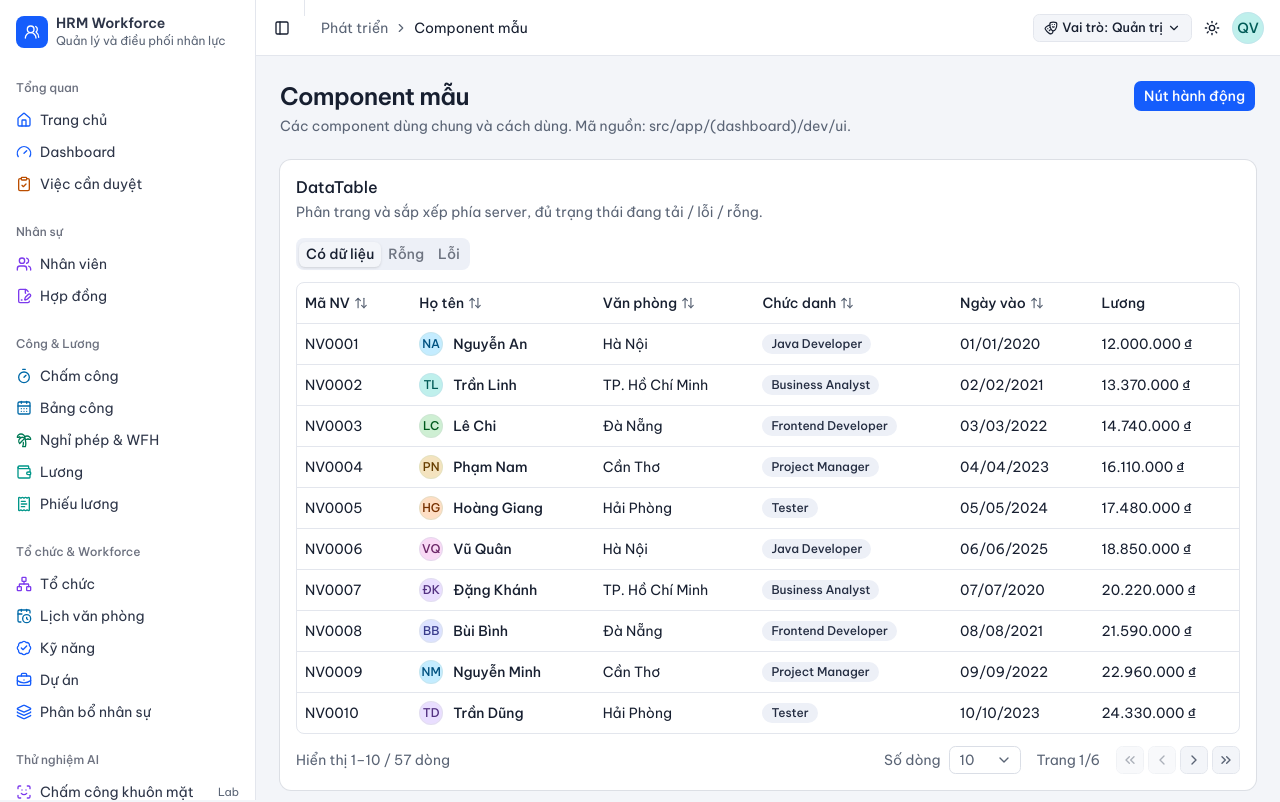
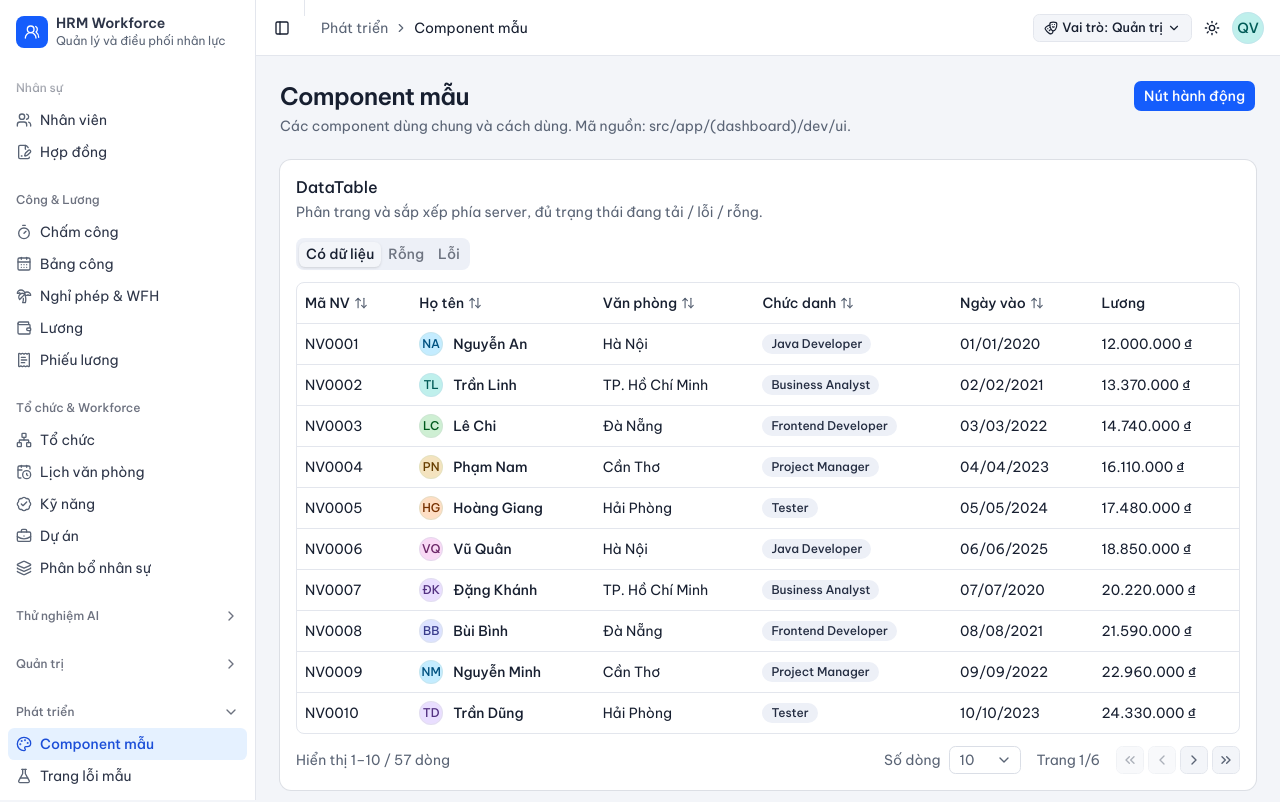
Before and after one commit to supermoi2703/hr-workforce-frontend, a Next.js app: page /dev/ui in a window 1280 px wide. Shown: the top 802 px of the page. Built offline with nearby package versions, Linux system fonts and the light colour scheme.

Commit message:
feat(ui): monochrome sidebar icons, collapsible groups and scroll hints

```diff
--- a/src/app/globals.css
+++ b/src/app/globals.css
@@ -169,3 +169,14 @@
     scroll-behavior: auto !important;
   }
 }
+/* Sidebar: hiện thanh cuộn mảnh (shadcn mặc định ẩn hẳn), để người dùng biết menu còn mục bên dưới.
+   Đặt ngoài @layer để thắng tiện ích no-scrollbar của component. */
+[data-slot="sidebar-content"] {
+  scrollbar-width: thin;
+  scrollbar-color: var(--border) transparent;
+}
+
+/* Chế độ chỉ có icon: cột hẹp, vệt mờ ở mép đã đủ báo hiệu nên ẩn thanh cuộn. */
+[data-collapsible="icon"] [data-slot="sidebar-content"] {
+  scrollbar-width: none;
+}
--- a/src/components/shared/app-shell/app-sidebar.tsx
+++ b/src/components/shared/app-shell/app-sidebar.tsx
@@ -1,8 +1,10 @@
 "use client";
 
+import { useEffect, useRef, useState } from "react";
 import Link from "next/link";
 import { usePathname } from "next/navigation";
-import { UsersRoundIcon } from "lucide-react";
+import { ChevronRightIcon, UsersRoundIcon } from "lucide-react";
+import { Collapsible, CollapsibleContent, CollapsibleTrigger } from "@/components/ui/collapsible";
 import {
   Sidebar,
   SidebarContent,
@@ -15,19 +17,98 @@ import {
   SidebarMenuButton,
   SidebarMenuItem,
   SidebarRail,
+  useSidebar,
 } from "@/components/ui/sidebar";
 import { useCurrentUser } from "@/lib/auth/auth-provider";
-import { DOMAIN_TONE_TEXT } from "../icon-tile";
-import { findNavMatch, getNavGroups } from "./navigation";
+import { cn } from "@/lib/utils";
+import { findNavMatch, getNavGroups, type NavItem } from "./navigation";
+
+// Trạng thái đóng/mở của các nhóm thu gọn được, theo tên nhóm. Lưu ở trình duyệt để giữ khi tải lại trang.
+const OPEN_GROUPS_KEY = "hrm.sidebar.openGroups";
+
+function readOpenGroups(): Record<string, boolean> {
+  try {
+    const parsed: unknown = JSON.parse(window.localStorage.getItem(OPEN_GROUPS_KEY) ?? "{}");
+    return parsed && typeof parsed === "object" ? (parsed as Record<string, boolean>) : {};
+  } catch {
+    return {};
+  }
+}
+
+function writeOpenGroups(value: Record<string, boolean>) {
+  try {
+    window.localStorage.setItem(OPEN_GROUPS_KEY, JSON.stringify(value));
+  } catch {
+    // Trình duyệt chặn storage: vẫn đóng/mở được trong phiên hiện tại.
+  }
+}
 
 export function AppSidebar() {
   const pathname = usePathname();
   const { can } = useCurrentUser();
-  const activeHref = findNavMatch(pathname)?.item.href;
+  const { state, isMobile } = useSidebar();
+  const contentRef = useRef<HTMLDivElement>(null);
+
+  const activeMatch = findNavMatch(pathname);
+  const activeHref = activeMatch?.item.href;
+  const activeGroup = activeMatch?.group.label;
+
+  // Sidebar chỉ render ở trình duyệt (sau khi xác định đăng nhập) nên đọc localStorage ngay được.
+  const [openGroups, setOpenGroups] = useState(() => {
+    const stored = readOpenGroups();
+    return activeGroup ? { ...stored, [activeGroup]: true } : stored;
+  });
+
+  // Chuyển sang trang thuộc một nhóm đang đóng thì tự mở nhóm đó.
+  const [prevActiveGroup, setPrevActiveGroup] = useState(activeGroup);
+  if (activeGroup !== prevActiveGroup) {
+    setPrevActiveGroup(activeGroup);
+    if (activeGroup && !openGroups[activeGroup]) setOpenGroups({ ...openGroups, [activeGroup]: true });
+  }
+
+  function setGroupOpen(label: string, open: boolean) {
+    const next = { ...openGroups, [label]: open };
+    setOpenGroups(next);
+    writeOpenGroups(next);
+  }
+
+  // Mở thẳng một trang ở cuối menu: cuộn mục đang chọn vào giữa (tránh vùng mờ ở mép).
+  useEffect(() => {
+    contentRef.current
+      ?.querySelector('[data-slot="sidebar-menu-button"][data-active]')
+      ?.scrollIntoView({ block: "center" });
+  }, [activeHref]);
+
+  // Chế độ chỉ có icon không hiện tên nhóm, nên mọi nhóm luôn mở để không mất mục nào.
+  const iconOnly = state === "collapsed" && !isMobile;
 
   const groups = getNavGroups()
     .map((group) => ({ ...group, items: group.items.filter((item) => can(item.access)) }))
     .filter((group) => group.items.length > 0);
+
+  function renderItems(items: NavItem[]) {
+    return (
+      <SidebarMenu>
+        {items.map((item) => {
+          const isActive = item.href === activeHref;
+          return (
+            <SidebarMenuItem key={item.href}>
+              <SidebarMenuButton render={<Link href={item.href} />} isActive={isActive} tooltip={item.title}>
+                {/* Icon xám; mục đang mở và lúc rê chuột thì theo màu chữ của mục. */}
+                <item.icon
+                  className={isActive ? undefined : "text-muted-foreground transition-colors group-hover/menu-button:text-sidebar-accent-foreground"}
+                />
+                <span>{item.title}</span>
+              </SidebarMenuButton>
+              {item.badge && (
+                <SidebarMenuBadge className="text-[0.7rem] font-normal text-muted-foreground">{item.badge}</SidebarMenuBadge>
+              )}
+            </SidebarMenuItem>
+          );
+        })}
+      </SidebarMenu>
+    );
+  }
 
   return (
     <Sidebar collapsible="icon" className="border-r">
@@ -46,35 +127,36 @@ export function AppSidebar() {
           </SidebarMenuItem>
         </SidebarMenu>
       </SidebarHeader>
-      <SidebarContent>
-        {groups.map((group) => (
+      {/* scroll-fade-y: mép trên/dưới mờ dần khi còn mục bị che, tự hết khi cuộn tới đầu/cuối. */}
+      <SidebarContent ref={contentRef} className="scroll-fade-y group-data-[collapsible=icon]:overflow-y-auto">
+        {groups.map((group) => {
+          if (!group.collapsible) {
+            return (
               <SidebarGroup key={group.label}>
                 <SidebarGroupLabel>{group.label}</SidebarGroupLabel>
-            <SidebarGroupContent>
-              <SidebarMenu>
-                {group.items.map((item) => {
-                  const isActive = item.href === activeHref;
+                <SidebarGroupContent>{renderItems(group.items)}</SidebarGroupContent>
+              </SidebarGroup>
+            );
+          }
+
+          const open = iconOnly || (openGroups[group.label] ?? false);
           return (
-                    <SidebarMenuItem key={item.href}>
-                      <SidebarMenuButton
-                        render={<Link href={item.href} />}
-                        isActive={isActive}
-                        tooltip={item.title}
+            <Collapsible key={group.label} open={open} onOpenChange={(next) => setGroupOpen(group.label, next)}>
+              <SidebarGroup>
+                <SidebarGroupLabel
+                  render={<CollapsibleTrigger />}
+                  className="w-full cursor-pointer hover:bg-sidebar-accent hover:text-sidebar-accent-foreground"
                 >
-                        {/* Icon mang màu nhóm chức năng; mục đang mở dùng màu thương hiệu. */}
-                        <item.icon className={isActive ? undefined : DOMAIN_TONE_TEXT[item.tone ?? group.tone]} />
-                        <span>{item.title}</span>
-                      </SidebarMenuButton>
-                      {item.badge && (
-                        <SidebarMenuBadge className="text-[0.7rem] font-normal text-muted-foreground">{item.badge}</SidebarMenuBadge>
-                      )}
-                    </SidebarMenuItem>
+                  {group.label}
+                  <ChevronRightIcon className={cn("ml-auto transition-transform", open && "rotate-90")} aria-hidden />
+                </SidebarGroupLabel>
+                <CollapsibleContent>
+                  <SidebarGroupContent>{renderItems(group.items)}</SidebarGroupContent>
+                </CollapsibleContent>
+              </SidebarGroup>
+            </Collapsible>
           );
         })}
-              </SidebarMenu>
-            </SidebarGroupContent>
-          </SidebarGroup>
-        ))}
       </SidebarContent>
       <SidebarRail />
     </Sidebar>
--- a/src/components/shared/app-shell/navigation.ts
+++ b/src/components/shared/app-shell/navigation.ts
@@ -25,7 +25,6 @@ import {
   type LucideIcon,
 } from "lucide-react";
 import type { Access } from "@/lib/auth/types";
-import type { DomainTone } from "../icon-tile";
 
 export type NavItem = {
   title: string;
@@ -38,8 +37,6 @@ export type NavItem = {
   badge?: string;
   /** Người phụ trách mục này, khi khác người phụ trách cả nhóm. */
   owner?: Owner;
-  /** Màu icon, khi khác màu của cả nhóm. */
-  tone?: DomainTone;
 };
 
 type Owner = "cuongvv" | "truongnd" | "quangnn";
@@ -48,11 +45,14 @@ export type NavGroup = {
   label: string;
   /** Người phụ trách nhóm menu: chỉ người này sửa các mục trong nhóm. */
   owner: Owner;
-  /** Màu icon của nhóm chức năng (xem DomainTone). */
-  tone: DomainTone;
   items: NavItem[];
   /** Chỉ hiện khi chạy dev (`next dev`). */
   devOnly?: boolean;
+  /**
+   * Nhóm ít dùng: thu gọn được, mặc định đóng (tự mở khi đang ở trang thuộc nhóm). Nhóm dùng hằng ngày
+   * để luôn mở.
+   */
+  collapsible?: boolean;
 };
 
 const MANAGEMENT: Access = { roles: ["ADMIN", "HR", "MANAGER"] };
@@ -67,17 +67,15 @@ export const NAV_GROUPS: NavGroup[] = [
   {
     label: "Tổng quan",
     owner: "quangnn",
-    tone: "project",
     items: [
       { title: "Trang chủ", href: "/", icon: HouseIcon },
       { title: "Dashboard", href: "/dashboard", icon: GaugeIcon, access: MANAGEMENT, task: "3.6" },
-      { title: "Việc cần duyệt", href: "/approvals", icon: ClipboardCheckIcon, task: "1.6.2", owner: "cuongvv", tone: "approval" },
+      { title: "Việc cần duyệt", href: "/approvals", icon: ClipboardCheckIcon, task: "1.6.2", owner: "cuongvv" },
     ],
   },
   {
     label: "Nhân sự",
     owner: "cuongvv",
-    tone: "people",
     items: [
       { title: "Nhân viên", href: "/employees", icon: UsersIcon, access: MANAGEMENT, task: "1.4" },
       { title: "Hợp đồng", href: "/contracts", icon: FileSignatureIcon, access: HR_ONLY, task: "1.5" },
@@ -86,22 +84,20 @@ export const NAV_GROUPS: NavGroup[] = [
   {
     label: "Công & Lương",
     owner: "truongnd",
-    tone: "time",
     items: [
       { title: "Chấm công", href: "/attendance", icon: TimerIcon, task: "2.2" },
       { title: "Bảng công", href: "/timesheets", icon: CalendarDaysIcon, task: "2.3" },
-      { title: "Nghỉ phép & WFH", href: "/leave", icon: TreePalmIcon, task: "2.4, 2.5", tone: "leave" },
-      { title: "Lương", href: "/payroll", icon: WalletIcon, access: HR_ONLY, task: "2.7, 2.8", tone: "money" },
-      { title: "Phiếu lương", href: "/payslips", icon: ReceiptTextIcon, task: "2.9", tone: "money" },
+      { title: "Nghỉ phép & WFH", href: "/leave", icon: TreePalmIcon, task: "2.4, 2.5" },
+      { title: "Lương", href: "/payroll", icon: WalletIcon, access: HR_ONLY, task: "2.7, 2.8" },
+      { title: "Phiếu lương", href: "/payslips", icon: ReceiptTextIcon, task: "2.9" },
     ],
   },
   {
     label: "Tổ chức & Workforce",
     owner: "quangnn",
-    tone: "project",
     items: [
-      { title: "Tổ chức", href: "/organization", icon: NetworkIcon, task: "1.3", tone: "people" },
-      { title: "Lịch văn phòng", href: "/office-calendar", icon: CalendarClockIcon, access: HR_ONLY, task: "2.1", tone: "time" },
+      { title: "Tổ chức", href: "/organization", icon: NetworkIcon, task: "1.3" },
+      { title: "Lịch văn phòng", href: "/office-calendar", icon: CalendarClockIcon, access: HR_ONLY, task: "2.1" },
       { title: "Kỹ năng", href: "/skills", icon: BadgeCheckIcon, task: "3.9" },
       { title: "Dự án", href: "/projects", icon: BriefcaseBusinessIcon, task: "3.1, 3.2" },
       { title: "Phân bổ nhân sự", href: "/allocations", icon: LayersIcon, access: MANAGEMENT, task: "3.4" },
@@ -110,7 +106,7 @@ export const NAV_GROUPS: NavGroup[] = [
   {
     label: "Thử nghiệm AI",
     owner: "cuongvv",
-    tone: "people",
+    collapsible: true,
     items: [
       { title: "Chấm công khuôn mặt", href: "/lab/face", icon: ScanFaceIcon, access: HR_ONLY, task: "AI-1", badge: "Lab", owner: "truongnd" },
       { title: "Hỏi đáp chính sách", href: "/lab/policy-qa", icon: MessageSquareTextIcon, access: HR_ONLY, task: "AI-2", badge: "Lab" },
@@ -121,7 +117,7 @@ export const NAV_GROUPS: NavGroup[] = [
   {
     label: "Quản trị",
     owner: "cuongvv",
-    tone: "neutral",
+    collapsible: true,
     items: [
       { title: "Tài khoản", href: "/admin/users", icon: UserCogIcon, access: { permissions: ["user:read"] }, task: "1.1" },
       { title: "Vai trò & quyền", href: "/admin/roles", icon: KeyRoundIcon, access: { permissions: ["role:read"] }, task: "1.2" },
@@ -130,8 +126,8 @@ export const NAV_GROUPS: NavGroup[] = [
   {
     label: "Phát triển",
     owner: "quangnn",
-    tone: "neutral",
     devOnly: true,
+    collapsible: true,
     items: [
       { title: "Component mẫu", href: "/dev/ui", icon: PaletteIcon },
       { title: "Trang lỗi mẫu", href: "/dev/error", icon: FlaskConicalIcon },
```
Also changed, not shown: 1 other file (tests, documents, lock files or other folders). Lines whose indentation alone changed are shown as unchanged.
